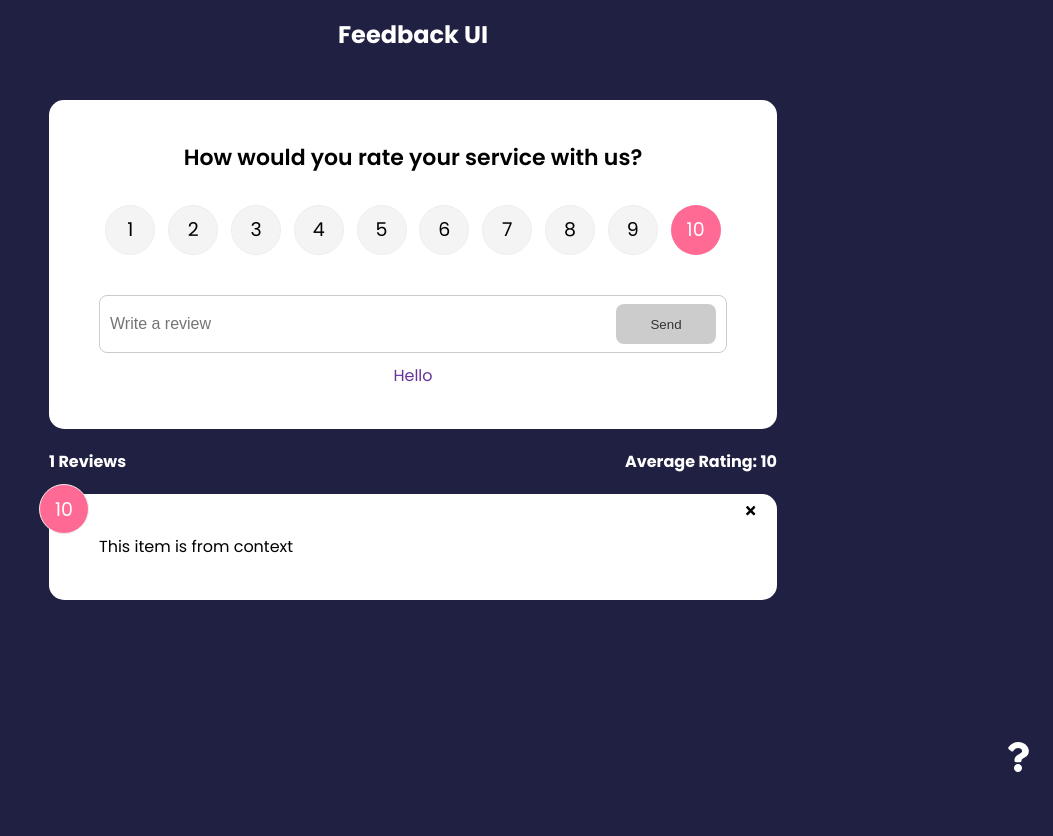
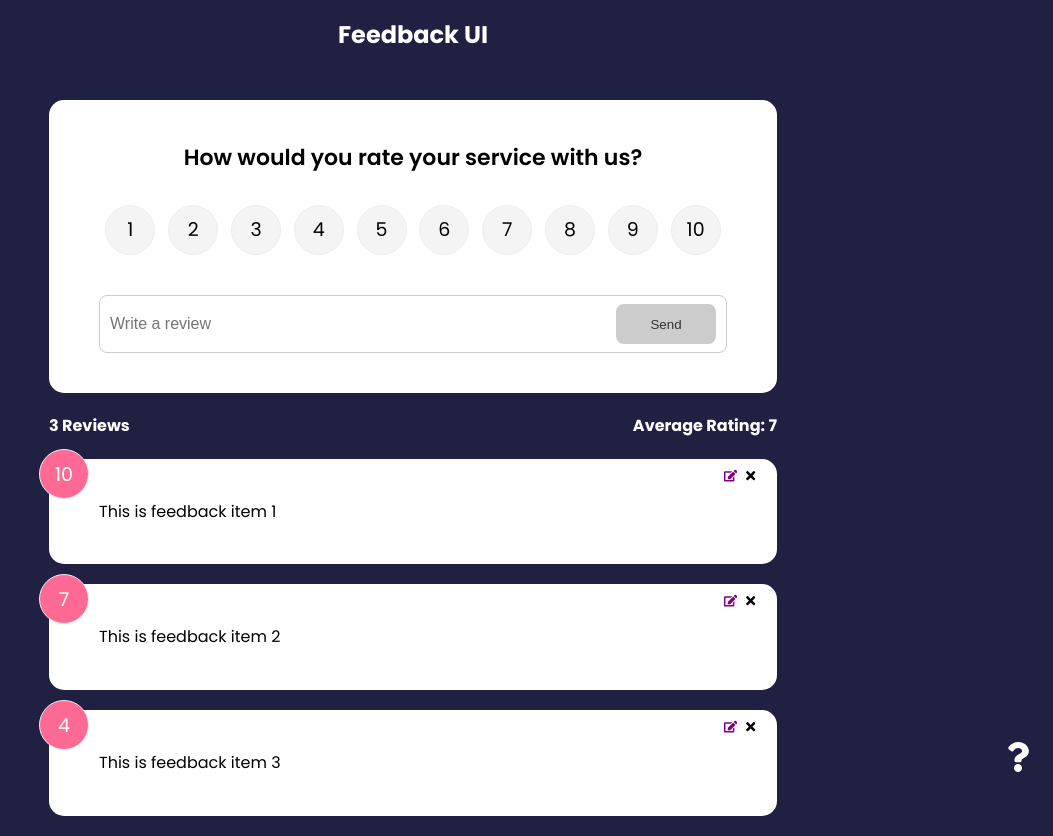
Before and after one commit to JenniferSchutzman/feedback-app, a React (Create React App) app: page / in a window 1280 px wide. Shown: the whole page, without its empty margins (227-1280 px from the left). Before the commit the page ends 800 px from the top, so only its background shows below. Built offline with nearby package versions, Linux system fonts and the light colour scheme.

Commit message:
switch state to global usage with context for editFeedback

```diff
--- a/src/App.js
+++ b/src/App.js
@@ -1,9 +1,6 @@
-import { v4 as uuidv4 } from "uuid";
 import { BrowserRouter as Router, Route, Routes } from "react-router-dom";
-import { useState } from "react";
 import Header from "./components/Header";
 import FeedbackList from "./components/FeedbackList";
-import FeedbackData from "./data/FeedbackData";
 import FeedbackStats from "./components/FeedbackStats";
 import FeedbackForm from "./components/FeedbackForm";
 import AboutPage from "./pages/AboutPage";
@@ -11,27 +8,8 @@
 // to use context, you have to...
 // ->  bring in the Provider to use as the wrapper
 import { FeedbackProvider } from "./context/FeedbackContext";
-// import Post from "./components/Post";
 
 function App() {
-  const [feedback, setFeedback] = useState(FeedbackData);
-
-  const deleteFeedback = (id) => {
-    if (window.confirm("Are you sure you want to delete?")) {
-      setFeedback(feedback.filter((item) => item.id !== id));
-    }
-  };
-
-  const addFeedback = (newFeedback) => {
-    // adds an id to the object coming in
-    newFeedback.id = uuidv4();
-    // add the newFeedback to our state
-    // bc the state is immutable, we cannot push onto it so we need to make a copy of it;
-    // use the spread operator to get the existing array and push the new object into that same array
-    setFeedback([newFeedback, ...feedback]);
-    console.log("newFeedback", newFeedback);
-  };
-
   return (
     <FeedbackProvider>
       <Router>
@@ -39,32 +17,19 @@
         <div className="container">
           {/* new v6 of react-router-dom has Routes as wrapper replacing Switch  */}
           <Routes>
-            {/* use exact path because otherwise all routes will include that starting forward slash  */}
-            {/* stop mixing backward and forward slash naming; think of a person leaning forward or backward with their head at the top of the slash  */}
             <Route
               exact
               path="/"
               element={
                 <>
-                  <FeedbackForm handleAdd={addFeedback} />
-                  <FeedbackStats feedback={feedback} />
-                  <FeedbackList
-                    // removing feedback prop passing bc adding to global state with context isntead
-                    // feedback={feedback}
-                    handleDelete={deleteFeedback}
-                  />
+                  <FeedbackForm />
+                  <FeedbackStats />
+                  <FeedbackList />
                 </>
               }
             ></Route>
-            {/* new v6 of react-router-dom has element as prop instead of component
-          and the component now wrapper in JSX instead of just JS */}
-            {/* <Route path="/about" component={AboutPage} /> */}
+
             <Route path="/about" element={<AboutPage />} />
-            {/* <Route path="/post/:id/:name" element={<Post />} /> */}
-            {/* The oath="/post/*" allows for another fixed route to be added afterwards
-          This still differs from the loose path (versus exact path) because it will be fixed
-          depending upong what is given after the * in the declaration of the route  */}
-            {/* <Route path="/post/*" element={<Post />} /> */}
           </Routes>
           <AboutIconLink />
         </div>
--- a/src/components/FeedbackForm.jsx
+++ b/src/components/FeedbackForm.jsx
@@ -1,13 +1,24 @@
-import { useState } from "react";
+import { useContext, useEffect, useState } from "react";
 import Card from "./shared/Card";
 import Button from "./shared/Button";
 import RatingSelect from "./RatingSelect";
+import FeedbackContext from "../context/FeedbackContext";
 
-function FeedbackForm({ handleAdd }) {
+function FeedbackForm() {
   const [text, setText] = useState("");
   const [rating, setRating] = useState(10);
   const [btnDisabled, setBtnDisabled] = useState(true);
-  const [message, setMessage] = useState("Hello");
+  const [message, setMessage] = useState("");
+
+  const { addFeedback, feedbackEdit } = useContext(FeedbackContext);
+
+  useEffect(() => {
+    if (feedbackEdit.edit === true) {
+      setBtnDisabled(false);
+      setText(feedbackEdit.item.text);
+      setRating(feedbackEdit.item.rating);
+    }
+  }, [feedbackEdit]);
 
   const handleTextChange = (e) => {
     if (text === "") {
@@ -31,7 +42,7 @@
         text,
         rating,
       };
-      handleAdd(newFeedback);
+      addFeedback(newFeedback);
       // reset text after submitting
       setText("");
     }
--- a/src/components/FeedbackItem.jsx
+++ b/src/components/FeedbackItem.jsx
@@ -1,32 +1,21 @@
-// import { useState } from "react";
-import { FaTimes } from "react-icons/fa";
+import { useContext } from "react";
+import { FaTimes, FaEdit } from "react-icons/fa";
 import PropTypes from "prop-types";
 import Card from "./shared/Card";
+import FeedbackContext from "../context/FeedbackContext";
 
-function FeedbackItem({ item, handleDelete }) {
-  //   const [rating, setRating] = useState(7);
-  //   const [text, setText] = useState("This is an example of a feedback item");
-
-  //   const handleClick = () => {
-  //     // prev default param for teh hook setRating automatically attaches to the
-  //     // hook value!
-  //     setRating((prev) => {
-  //       console.log("prev on render", prev);
-  //       return prev + 1;
-  //     });
-  //   };
-
+function FeedbackItem({ item }) {
+  const { deleteFeedback, editFeedback } = useContext(FeedbackContext);
   return (
-    // used prop with conditional class
-    // <Card reverse={true}>
-    // used defaultProps with conditional style
     <Card>
       <div className="num-display">{item.rating}</div>
-      <button onClick={() => handleDelete(item.id)} className="close">
+      <button onClick={() => deleteFeedback(item.id)} className="close">
         <FaTimes props="purple" />
       </button>
+      <button onClick={() => editFeedback(item)} className="edit">
+        <FaEdit color="purple" />
+      </button>
       <div className="text-display">{item.text}</div>
-      {/* <button onClick={handleClick}>Click</button> */}
     </Card>
   );
 }
--- a/src/components/FeedbackList.jsx
+++ b/src/components/FeedbackList.jsx
@@ -5,8 +5,8 @@
 import FeedbackContext from "../context/FeedbackContext";
 
 // function FeedbackList({ feedback, handleDelete }) {
-// removing feedback as a prop bc now getting from context instead - global state
-function FeedbackList({ handleDelete }) {
+// removing feedback and handleDelete as props bc now getting from context instead - global state
+function FeedbackList() {
   // here we can bring in anything in the FeedbackContext value prop
   const { feedback } = useContext(FeedbackContext);
 
@@ -23,20 +23,11 @@
             animate={{ opacity: 1 }}
             exit={{ opacity: 0 }}
           >
-            <FeedbackItem
-              key={item.id}
-              item={item}
-              handleDelete={handleDelete}
-            />
+            <FeedbackItem key={item.id} item={item} />
           </motion.div>
         ))}
       </AnimatePresence>
     </div>
-    // <div className="feedback-list">
-    //   {feedback.map((item) => (
-    //     <FeedbackItem key={item.id} item={item} handleDelete={handleDelete} />
-    //   ))}
-    // </div>
   );
 }
 
--- a/src/components/RatingSelect.jsx
+++ b/src/components/RatingSelect.jsx
@@ -1,7 +1,14 @@
-import { useState } from "react";
+import { useState, useContext, useEffect } from "react";
+import FeedbackContext from "../context/FeedbackContext";
 
 function RatingSelect({ select }) {
   const [selected, setSelected] = useState(10);
+
+  const { feedbackEdit } = useContext(FeedbackContext);
+
+  useEffect(() => {
+    setSelected(feedbackEdit.item.rating);
+  }, [feedbackEdit]);
 
   const handleChange = (e) => {
     setSelected(+e.currentTarget.value);
--- a/src/context/FeedbackContext.js
+++ b/src/context/FeedbackContext.js
@@ -1,3 +1,4 @@
+import { v4 as uuidv4 } from "uuid";
 import { createContext, useState } from "react";
 
 const FeedbackContext = createContext();
@@ -7,16 +8,53 @@
   const [feedback, setFeedback] = useState([
     {
       id: 1,
-      text: "This item is from context",
+      text: "This is feedback item 1",
       rating: 10,
     },
+    {
+      id: 2,
+      text: "This is feedback item 2",
+      rating: 7,
+    },
+    {
+      id: 3,
+      text: "This is feedback item 3",
+      rating: 4,
+    },
   ]);
+
+  const [feedbackEdit, setFeedbackEdit] = useState({
+    item: {},
+    edit: false,
+  });
+
+  const addFeedback = (newFeedback) => {
+    newFeedback.id = uuidv4();
+    setFeedback([newFeedback, ...feedback]);
+    console.log("newFeedback", newFeedback);
+  };
+
+  const deleteFeedback = (id) => {
+    if (window.confirm("Are you sure you want to delete?")) {
+      setFeedback(feedback.filter((item) => item.id !== id));
+    }
+  };
+
+  // set item to be updated
+  const editFeedback = (item) => {
+    setFeedbackEdit({ item, edit: true });
+  };
+
   return (
     // pass all of the the state from the children components with the value prop
     <FeedbackContext.Provider
       value={{
         // feedback: feedback,
         feedback,
+        deleteFeedback,
+        addFeedback,
+        editFeedback,
+        feedbackEdit,
       }}
     >
       {children}
```
